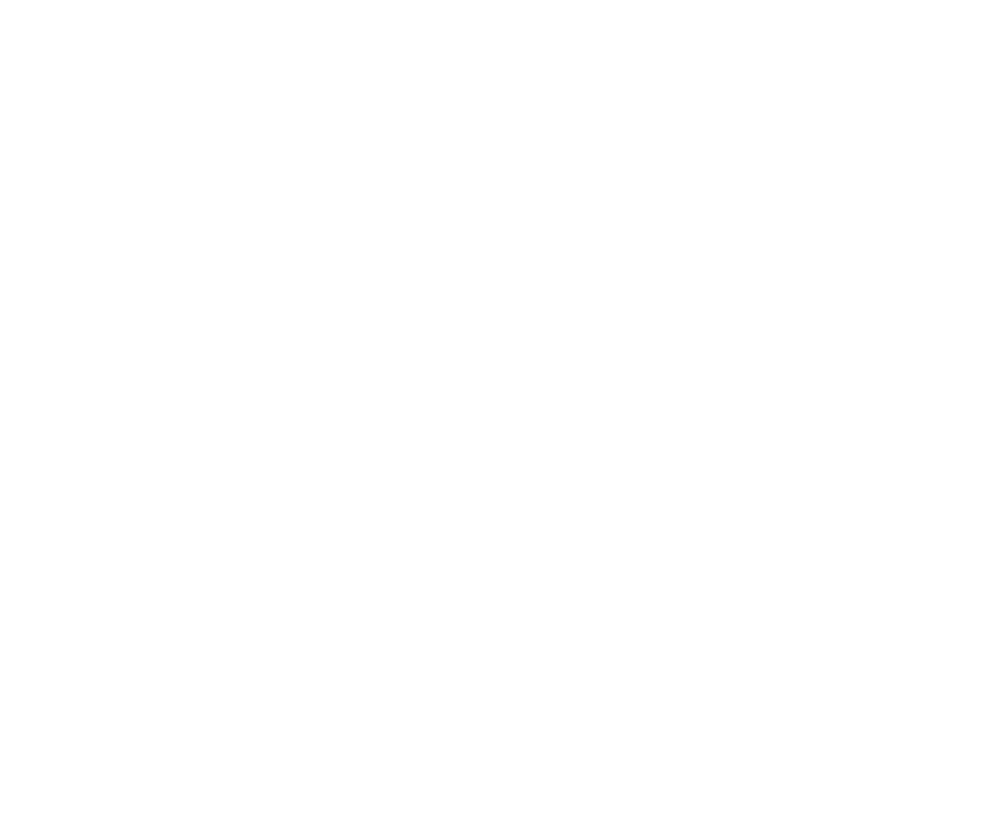
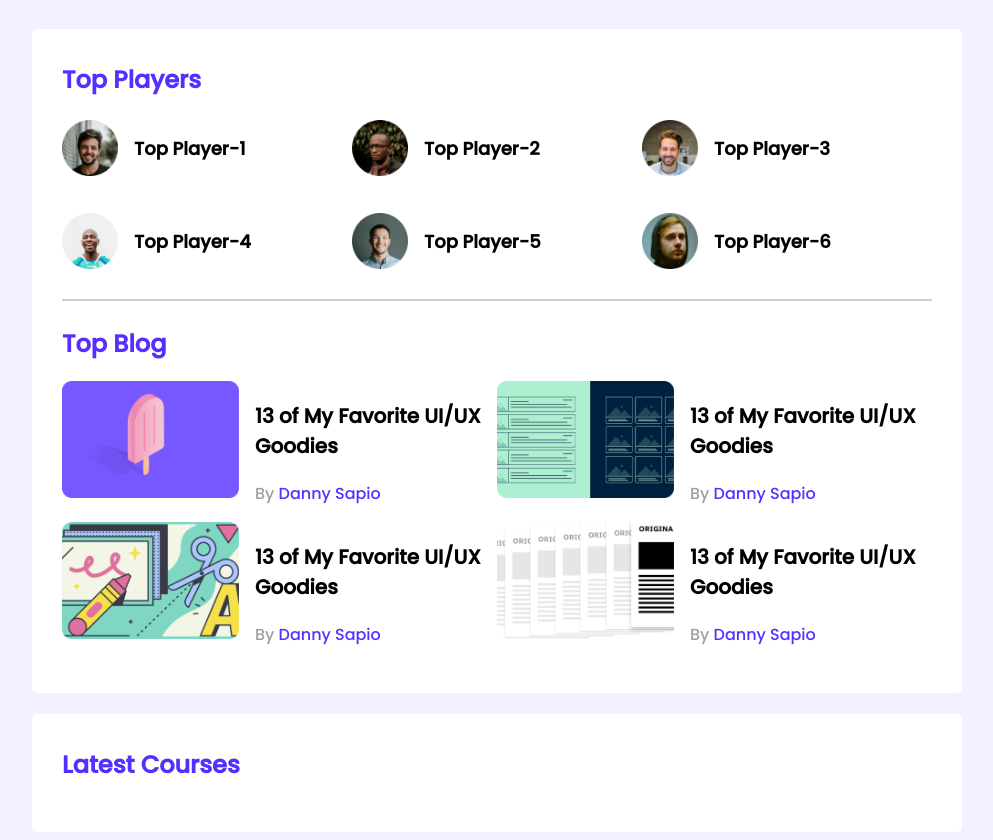
Before and after one commit to Aklima-akter/leader-board, a plain HTML site: page index.html in a window 1280 px wide. Shown: the whole page, without its empty margins (143-1136 px from the left). Before the commit the page ends 800 px from the top, so only its background shows below. Drawn offline with Linux system fonts and the light colour scheme.

Commit message:
section add

```diff
--- a/index.html
+++ b/index.html
@@ -11,7 +11,91 @@
 </head>
 
 <body>
+    <!-- header start -->
+    <header>
 
+    </header>
+    <!-- header end -->
+    <main>
+        <!-- top players and top blogs start -->
+        <section class="container">
+            <div class="top-players">
+                <h2 class="section-title">Top Players</h2>
+                <div class="players">
+                    <div class="player">
+                        <img src="images/players/player-1.png" alt="">
+                        <h3 class="player-name">Top Player-1</h3>
+                    </div>
+                    <div class="player">
+                        <img src="images/players/player-2.png" alt="">
+                        <h3 class="player-name">Top Player-2</h3>
+                    </div>
+                    <div class="player">
+                        <img src="images/players/player-3.png" alt="">
+                        <h3 class="player-name">Top Player-3</h3>
+                    </div>
+                    <div class="player">
+                        <img src="images/players/player-4.png" alt="">
+                        <h3 class="player-name">Top Player-4</h3>
+                    </div>
+                    <div class="player">
+                        <img src="images/players/player-5.png" alt="">
+                        <h3 class="player-name">Top Player-5</h3>
+                    </div>
+                    <div class="player">
+                        <img src="images/players/player-6.png" alt="">
+                        <h3 class="player-name">Top Player-6</h3>
+                    </div>
+                </div>
+            </div>
+            <hr>
+            <div class="top-blogs">
+                <h2 class="section-title">Top Blog</h2>
+                <div class="blogs">
+                    <article class="blog">
+                        <div class="thumbnail">
+                            <img src="images/blogs/blog-1.png" alt="">
+                        </div>
+                        <div class="blog-info">
+                            <h3 class="blog-title">13 of My Favorite UI/UX Goodies</h3>
+                            <p class="blog-author">By <a href="#">Danny Sapio</a></p>
+                        </div>
+                    </article>
+                    <article class="blog">
+                        <div class="thumbnail">
+                            <img src="images/blogs/blog-2.png" alt="">
+                        </div>
+                        <div class="blog-info">
+                            <h3 class="blog-title">13 of My Favorite UI/UX Goodies</h3>
+                            <p class="blog-author">By <a href="#">Danny Sapio</a></p>
+                        </div>
+                    </article>
+                    <article class="blog">
+                        <div class="thumbnail">
+                            <img src="images/blogs/blog-3.png" alt="">
+                        </div>
+                        <div class="blog-info">
+                            <h3 class="blog-title">13 of My Favorite UI/UX Goodies</h3>
+                            <p class="blog-author">By <a href="#">Danny Sapio</a></p>
+                        </div>
+                    </article>
+                    <article class="blog">
+                        <div class="thumbnail">
+                            <img src="images/blogs/blog-4.png" alt="">
+                        </div>
+                        <div class="blog-info">
+                            <h3 class="blog-title">13 of My Favorite UI/UX Goodies</h3>
+                            <p class="blog-author">By <a href="#">Danny Sapio</a></p>
+                        </div>
+                    </article>
+                </div>
+            </div>
+        </section>
+        <!-- Latest Courses -->
+        <section class="container">
+            <h2 class="section-title">Latest Courses</h2>
+        </section>
+    </main>
 </body>
 
 </html>
--- a/styles/style.css
+++ b/styles/style.css
@@ -0,0 +1,76 @@
+/* fonts */
+@import url('https://fonts.googleapis.com/css2?family=Poppins:wght@500&display=swap');
+/* common style */
+body{
+    font-family: 'Poppins', sans-serif;
+    background-color: #f3f1ff;
+}
+main{
+    display: flex;
+    flex-direction: column;
+    align-items: center;
+}
+.container{
+    background-color: #FFFFFF;
+    width: 870px;
+    padding: 30px;
+    margin-top: 21px;
+    border-radius: 5px;
+}
+/* top players start */
+.top-players{
+    margin-bottom: 26px;
+}
+.section-title{
+    color: #562EFF;
+    font-size: 24px;
+    margin-top: 3px;
+}
+.players{
+    display: grid;
+    grid-template-columns: repeat(3, 1fr);
+    grid-row-gap: 30px;
+}
+.player img{
+    height: 56px;
+    width: 56px;
+}
+.player-name{
+    margin-left: 16px;
+    font-size: 18px;
+}
+.player{
+    display: flex;
+    align-items: center;
+}
+hr{
+    border: 1px solid #D1D1D1;
+    margin-bottom: 25px;
+}
+/*------ top blog style ------*/
+.blogs{
+    display: grid;
+    grid-template-columns: repeat(2, 1fr);
+}
+.blog{
+    display: flex;
+}
+.blog .thumbnail img{
+    width: 177px;
+    height: 117px;
+}
+.blog-info{
+    margin-left: 16px;
+}
+.blog-title{
+    font-size: 20px;
+}
+.blog-author{
+    color: #9F9F9F;
+    font-size: 16px;
+}
+.blog-author a{
+    text-decoration: none;
+    color: #562EFF;
+    font-size: 16px;
+}
```
